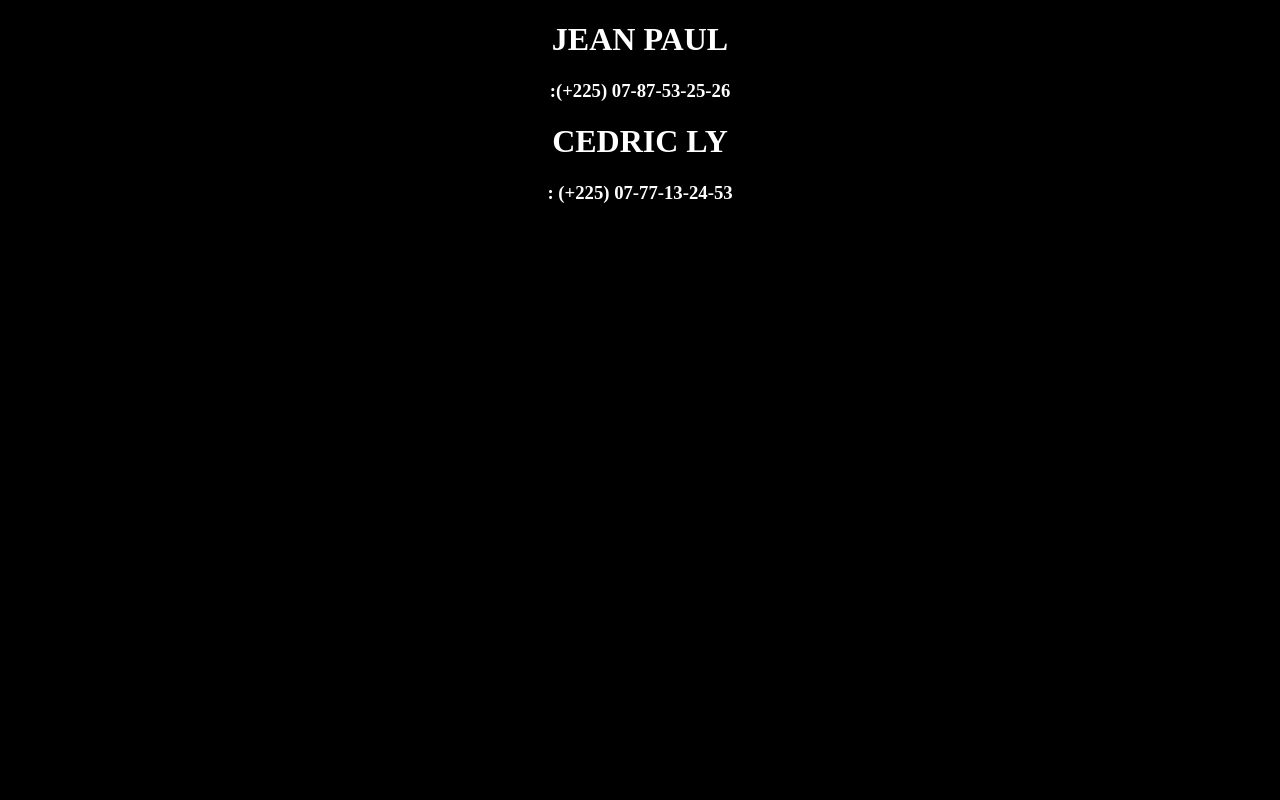
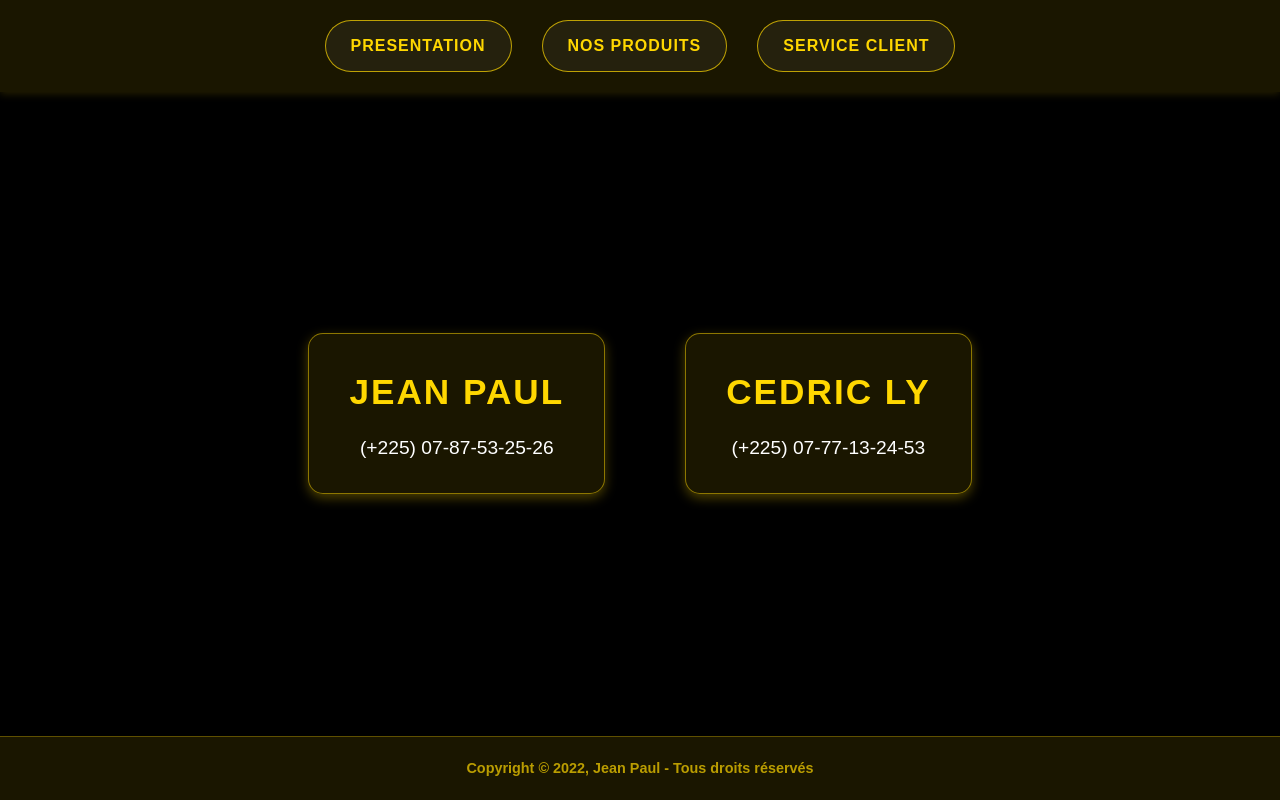
Before and after one commit to REDMONKEYGOD225/jp-ly-company-limited, a plain HTML site: page contacts.html in a window 1280 px wide. Drawn offline with Linux system fonts and the light colour scheme.

Commit message:
contact update

```diff
--- a/contacts.html
+++ b/contacts.html
@@ -1,16 +1,40 @@
 <!DOCTYPE html>
-<html lang="en">
+<html lang="fr">
 <head>
-    <meta charset="UTF-8">
-    <meta http-equiv="X-UA-Compatible" content="IE=edge">
-    <meta name="viewport" content="width=device-width, initial-scale=1.0">
+    <meta charset="UTF-8" />
+    <meta http-equiv="X-UA-Compatible" content="IE=edge" />
+    <meta name="viewport" content="width=device-width, initial-scale=1" />
     <title>JP COMPANY LIMITED</title>
+    <link rel="stylesheet" href="style css/contacts.css" />
 </head>
-<body style="background-color: black;">
-<center><strong><h1 style="color: white;">JEAN PAUL</h1></strong>
-<h3 style="color: white;">:(+225) 07-87-53-25-26</h3>
-<b><h1 style="color: white;">CEDRIC LY</h1></b>
-<h3 style="color: white;">: (+225) 07-77-13-24-53</h3>
-</center>
+<body>
+
+    <header>
+        <nav>
+            <ul class="menu_rec">
+                <li><a href="presentation.html">PRESENTATION</a></li>
+                <li><a href="produits.html">NOS PRODUITS</a></li>
+                <li><a href="contacts.html">SERVICE CLIENT</a></li>
+            </ul>
+        </nav>
+    </header>
+
+    <main>
+        <section class="contacts">
+            <article class="contact-card">
+                <h1>JEAN PAUL</h1>
+                <p>(+225) 07-87-53-25-26</p>
+            </article>
+            <article class="contact-card">
+                <h1>CEDRIC LY</h1>
+                <p>(+225) 07-77-13-24-53</p>
+            </article>
+        </section>
+    </main>
+
+    <footer>
+        <h4>Copyright &copy; 2022, Jean Paul - Tous droits réservés</h4>
+    </footer>
+
 </body>
 </html>
--- /dev/null
+++ b/style css/contacts.css
@@ -0,0 +1,112 @@
+/* --- Reset minimal --- */
+* {
+    margin: 0;
+    padding: 0;
+    box-sizing: border-box;
+}
+
+body {
+    background-color: #000;
+    font-family: "Montserrat", sans-serif;
+    color: white;
+    line-height: 1.6;
+    min-height: 100vh;
+    display: flex;
+    flex-direction: column;
+}
+
+/* --- Navigation header --- */
+header {
+    background: rgba(255, 215, 0, 0.1);
+    padding: 20px 0;
+    box-shadow: 0 2px 8px rgba(255, 215, 0, 0.15);
+}
+
+nav ul.menu_rec {
+    display: flex;
+    justify-content: center;
+    gap: 30px;
+    list-style: none;
+}
+
+nav ul.menu_rec li a {
+    display: inline-block;
+    padding: 12px 25px;
+    border: 1px solid rgba(255, 215, 0, 0.7);
+    border-radius: 30px;
+    color: gold;
+    font-weight: 600;
+    text-transform: uppercase;
+    letter-spacing: 1px;
+    background: rgba(255, 255, 255, 0.05);
+    text-decoration: none;
+    transition: all 0.3s ease;
+    cursor: pointer;
+}
+
+nav ul.menu_rec li a:hover {
+    background: linear-gradient(45deg, gold, #fff4b0);
+    color: black;
+    box-shadow: 0 0 20px rgba(255, 215, 0, 0.7);
+}
+
+/* --- Main content: contacts --- */
+main {
+    flex: 1;
+    display: flex;
+    justify-content: center;
+    align-items: center;
+    padding: 50px 20px;
+}
+
+.contacts {
+    display: flex;
+    gap: 80px;
+    flex-wrap: wrap;
+    justify-content: center;
+    max-width: 800px;
+    width: 100%;
+}
+
+.contact-card {
+    background: rgba(255, 215, 0, 0.1);
+    border: 1px solid rgba(255, 215, 0, 0.5);
+    border-radius: 15px;
+    padding: 30px 40px;
+    text-align: center;
+    box-shadow: 0 4px 12px rgba(255, 215, 0, 0.3);
+    transition: transform 0.3s ease, box-shadow 0.3s ease;
+    cursor: default;
+    min-width: 250px;
+}
+
+.contact-card:hover {
+    transform: translateY(-10px);
+    box-shadow: 0 10px 30px rgba(255, 215, 0, 0.7);
+}
+
+.contact-card h1 {
+    font-size: 2.2em;
+    font-weight: 700;
+    color: gold;
+    margin-bottom: 12px;
+    text-transform: uppercase;
+    letter-spacing: 2px;
+}
+
+.contact-card p {
+    font-size: 1.2em;
+    color: white;
+    font-weight: 500;
+}
+
+/* --- Footer --- */
+footer {
+    text-align: center;
+    padding: 20px 0;
+    background: rgba(255, 215, 0, 0.1);
+    border-top: 1px solid rgba(255, 215, 0, 0.3);
+    color: rgba(255, 215, 0, 0.7);
+    font-weight: 600;
+    font-size: 0.9em;
+}
```
